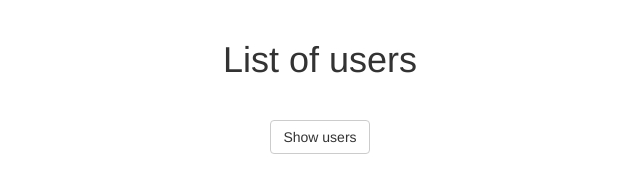
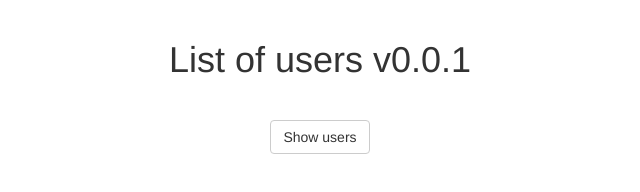
Before and after one commit to Opalo/gitkata, a plain HTML site: page v2/gitflow/index.html in a window 1280 px wide. Shown: the whole page, without its empty margins (320-960 px from the left). Drawn offline with Linux system fonts and the light colour scheme.

Commit message:
version number

```diff
--- a/v2/gitflow/index.html
+++ b/v2/gitflow/index.html
@@ -19,7 +19,7 @@
     </head>
     <body>
         <div class="container">
-            <h1 class="text-center" style="margin: 40px">List of users</h1>
+            <h1 class="text-center" style="margin: 40px">List of users v0.0.1</h1>
 
             <div class="bs-docs-grid">
                 <div class="row">
```
Also changed, not shown: 1 other file.
